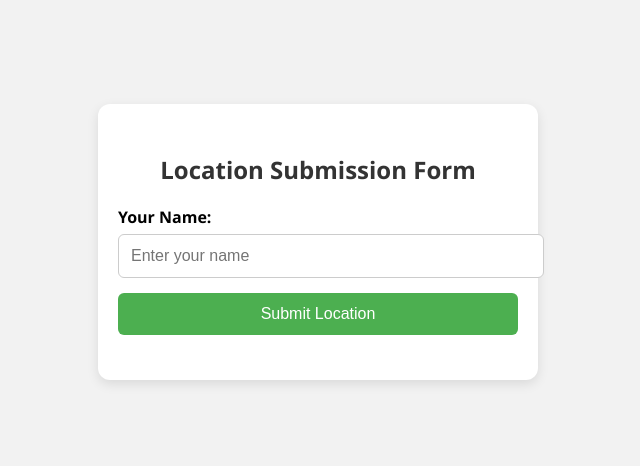
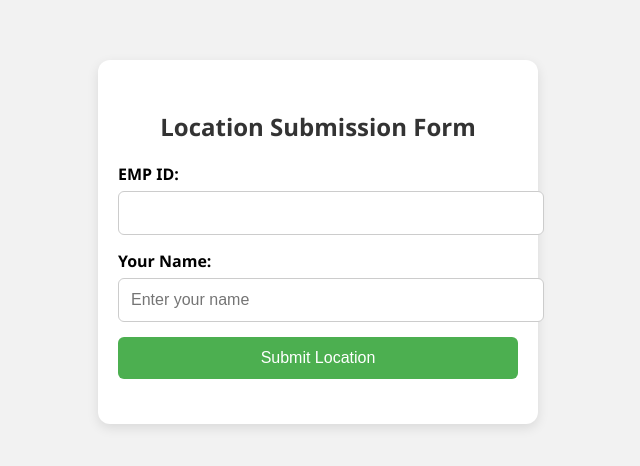
Before and after one commit to hsharma89/locationform, a plain HTML site: page index.html in a window 1280 px wide. Shown: the part 158-624 px from the top of the page, without its empty margins (322-962 px from the left). Drawn offline with Linux system fonts and the light colour scheme.

Commit message:
Update index.html

```diff
--- a/index.html
+++ b/index.html
@@ -88,6 +88,10 @@
   <h2>Location Submission Form</h2>
 
   <form id="locationForm" method="POST" action="https://script.google.com/macros/s/AKfycby9jnFYeEwK0-vWNMczaRPUQ-3-Y5F9YgkxU97eX_pz8XB9IbZyH4MibLiiDS7TBfsOsw/exec">
+
+<label for="empid">EMP ID:</label>
+<input type="text" id="empid" name="empid" required>
+
     <label for="name">Your Name:</label>
     <input type="text" name="name" id="name" placeholder="Enter your name" required>
 
@@ -104,6 +108,7 @@
   const latField = document.getElementById("lat");
   const lngField = document.getElementById("lng");
   const statusDiv = document.getElementById("status");
+  const empid = document.getElementById("empid").value;
 
   function getLocation() {
     if (navigator.geolocation) {
```
